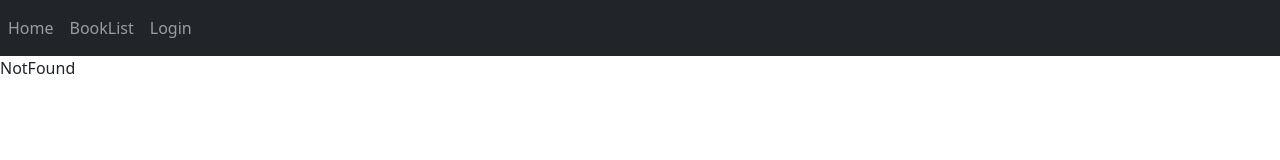
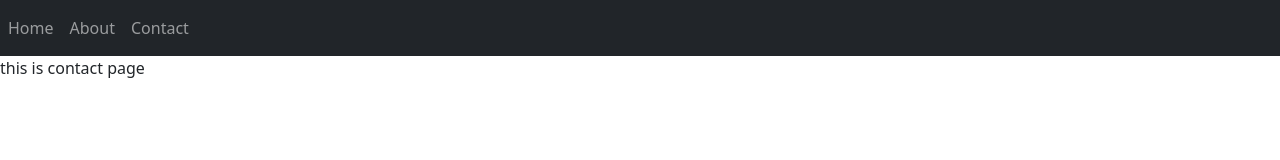
Before and after one commit to SarangGakhar/blog_ST4, a React (Create React App) app: page /Contact in a window 1280 px wide. Shown: the top 160 px of the page. Built offline with nearby package versions, Linux system fonts and the light colour scheme.

Commit message:
added navbar and router and created pages

```diff
--- a/src/BookList.js
+++ b/src/About.js
@@ -1,6 +1,6 @@
 import {Link} from "react-router-dom"
 import { useParams } from "react-router-dom"
-export default function BookList(){
+export default function About(){
 
 
     return (
@@ -9,7 +9,7 @@ export default function BookList(){
 
         <div>
 
-            <p>this is booklist page</p>
+            <p>this is About us</p>
 
         </div>
 
--- a/src/App.js
+++ b/src/App.js
@@ -2,9 +2,9 @@ import React from "react";
 import {Link,Route,Routes,Switch} from "react-router-dom";
 import './App.css';
 import  Home  from "./Home";
-import BookList from "./BookList";
+import About from "./About";
 import NavBar from "./NavBar";
-import Login from "./Login";
+import Contact from "./Contact";
 import NotFound from "./NotFound";
 // import   {BrowserRouter} from "react-router-dom";
 
@@ -21,8 +21,8 @@ function App() {
   <Route path="/" element={<NavBar />} >
 
     <Route index element={<Home />} />
-    <Route path="/BookList" element={<BookList />} />
-    <Route path="/Login" element={<Login />} />
+    <Route path="About" element={<About />} />
+    <Route path="Contact" element={<Contact />} />
     <Route path="*" element={<NotFound />} />
 
 </Route>
--- a/src/Login.js
+++ b/src/Contact.js
@@ -1,10 +1,10 @@
 import React from 'react'
 import Nav from "./NavBar"
-export default function  Login() {
+export default function  Contact() {
   return (
     <>
     {/* <Nav/> */}
-    <div> this is Login page</div>
+    <div> this is contact page</div>
     </>
   )
 }
--- a/src/NavBar.js
+++ b/src/NavBar.js
@@ -16,8 +16,8 @@ export default function NavBar() {
             <Navbar.Collapse id="navbarScroll">
                 <Nav>
                     <NavLink  eventKey="1" as={Link} to="/">Home</NavLink>
-                    <NavLink  eventKey="2" as={Link} to="BookList">BookList</NavLink>
-                    <NavLink  eventKey="3" as={Link} to="Login">Login</NavLink>
+                    <NavLink  eventKey="2" as={Link} to="About">About</NavLink>
+                    <NavLink  eventKey="3" as={Link} to="Contact">Contact</NavLink>
                 </Nav>
             </Navbar.Collapse>
         </Navbar>
```
